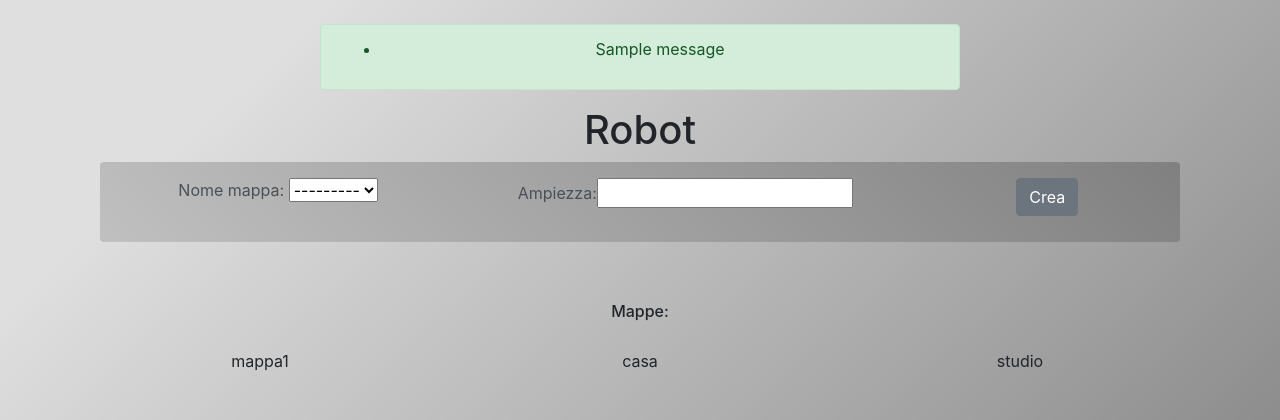
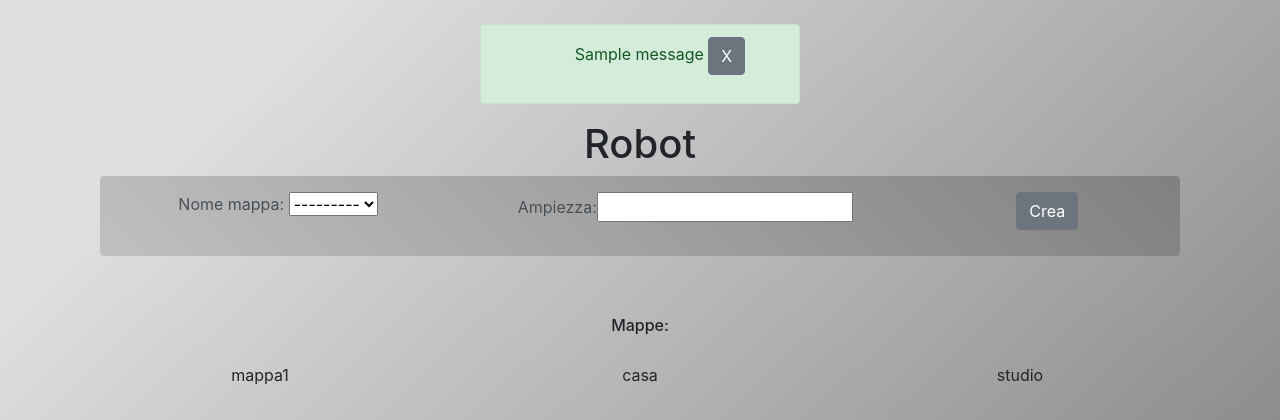
Before and after one commit to Ro0t-set/Roobot-2d, a Django app: page / in a window 1280 px wide. Shown: the top 420 px of the page. Run offline with Django 3.2, Linux system fonts and the light colour scheme; data comes from the database, SQL or seed files in the repository; both versions use the stored data as it was after the commit; one stand-in notice (Sample message) is shown; some libraries are stand-ins or nearby versions.

Commit message:
messaggio di allerte beta 2

```diff
--- a/robotica/app/templates/grafici.html
+++ b/robotica/app/templates/grafici.html
@@ -37,13 +37,14 @@
     {% if messages %}
     <br>
     <center>
-        <div class="alert alert-success col-6" role="alert">
+        <div class="alert alert-success col-3" role="alert" id="messages">
     <ul class="messages">
         {% for message in messages %}
-        <li{% if message.tags %} class="{{ message.tags }}"{% endif %}>{{ message }}</li>
+        {{ message }}  <button class="bottone btn btn-secondary" onclick="messages.style.display='none';">X</button>
         {% endfor %}
     </ul>
     </div>
+
     <center>
     {% endif %}
 
```
Also changed, not shown: robotica/db.sqlite3.
